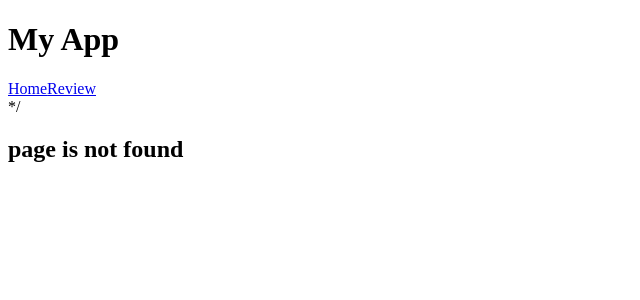
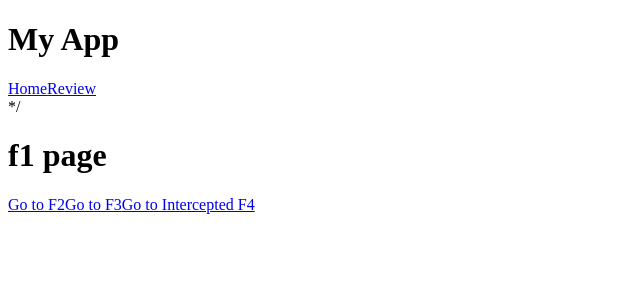
Before and after one commit to saadali-77/next-js, a Next.js app: page /f1 in a window 1280 px wide. Before the commit this address had no page. Shown: the top 300 px of the page, without its empty margins (0-640 px from the left). Built offline with nearby package versions, Linux system fonts and the light colour scheme.

Commit message:
33- intercepting route

```diff
--- /dev/null
+++ b/app/f1/(.)f2/page.tsx
@@ -0,0 +1,5 @@
+export default function Inter(){
+    return(<>
+    <h2>(.) intercepted f2 page</h2>
+    </>)
+}
--- /dev/null
+++ b/app/f1/(..)f3/page.tsx
@@ -0,0 +1,5 @@
+export default function F3(){
+    return (<>
+    <h3>intercepted f3 page</h3>
+    </>)
+}
--- /dev/null
+++ b/app/f1/page.tsx
@@ -0,0 +1,9 @@
+import Link from "next/link"
+export default function F1(){
+    return (<>
+    <h1>f1 page</h1>
+    <Link href="/f1/f2">Go to F2</Link>
+    <Link href="/f3">Go to F3</Link>
+    <Link href="/f4">Go to Intercepted F4</Link>
+    </>)
+}
--- /dev/null
+++ b/app/f3/page.tsx
@@ -0,0 +1,5 @@
+export default function F3(){
+    return(<>
+    <h2>f3 page</h2>
+    </>)
+}
```
Also changed, not shown: app/f1/f2/page.tsx (added, +8 -0 lines).
